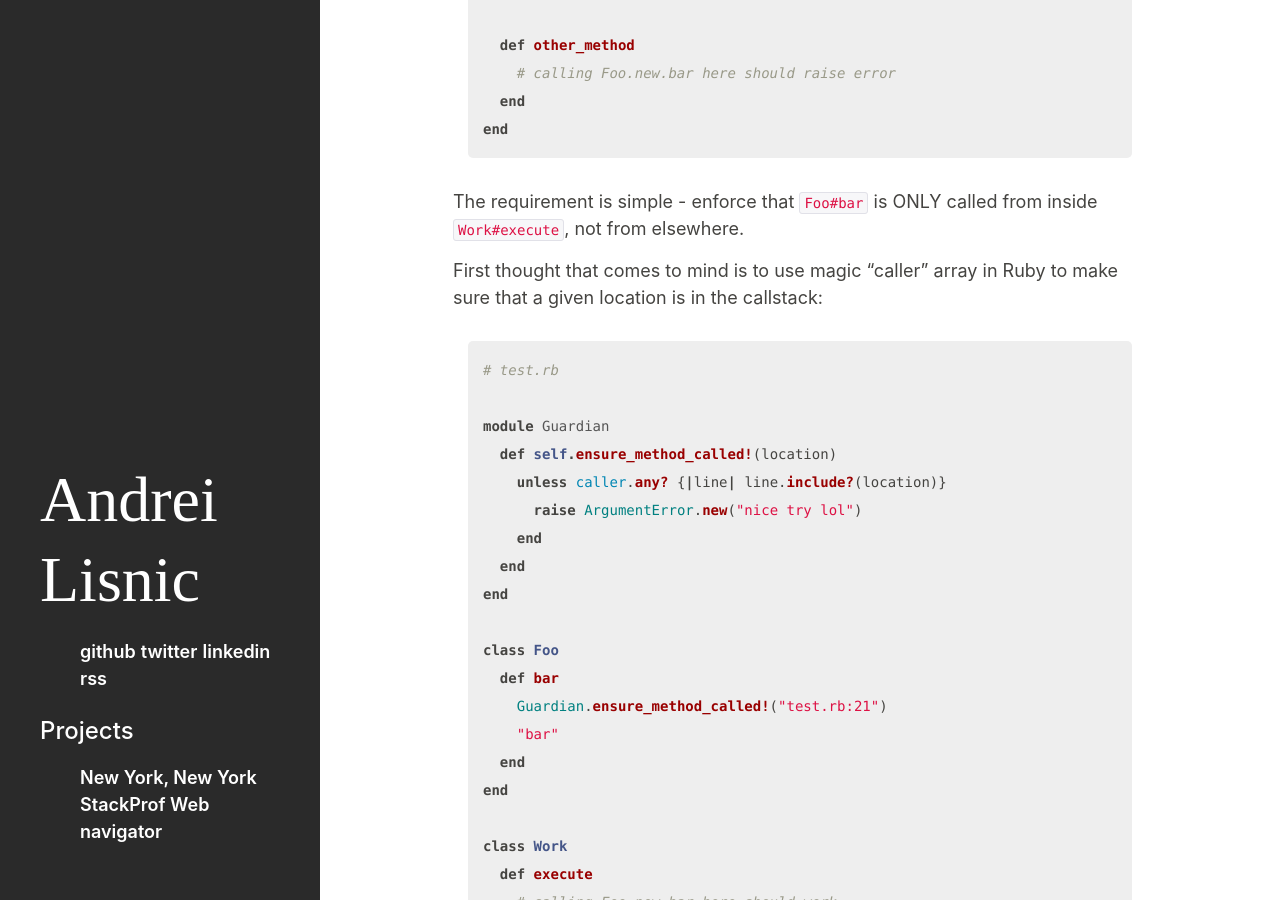
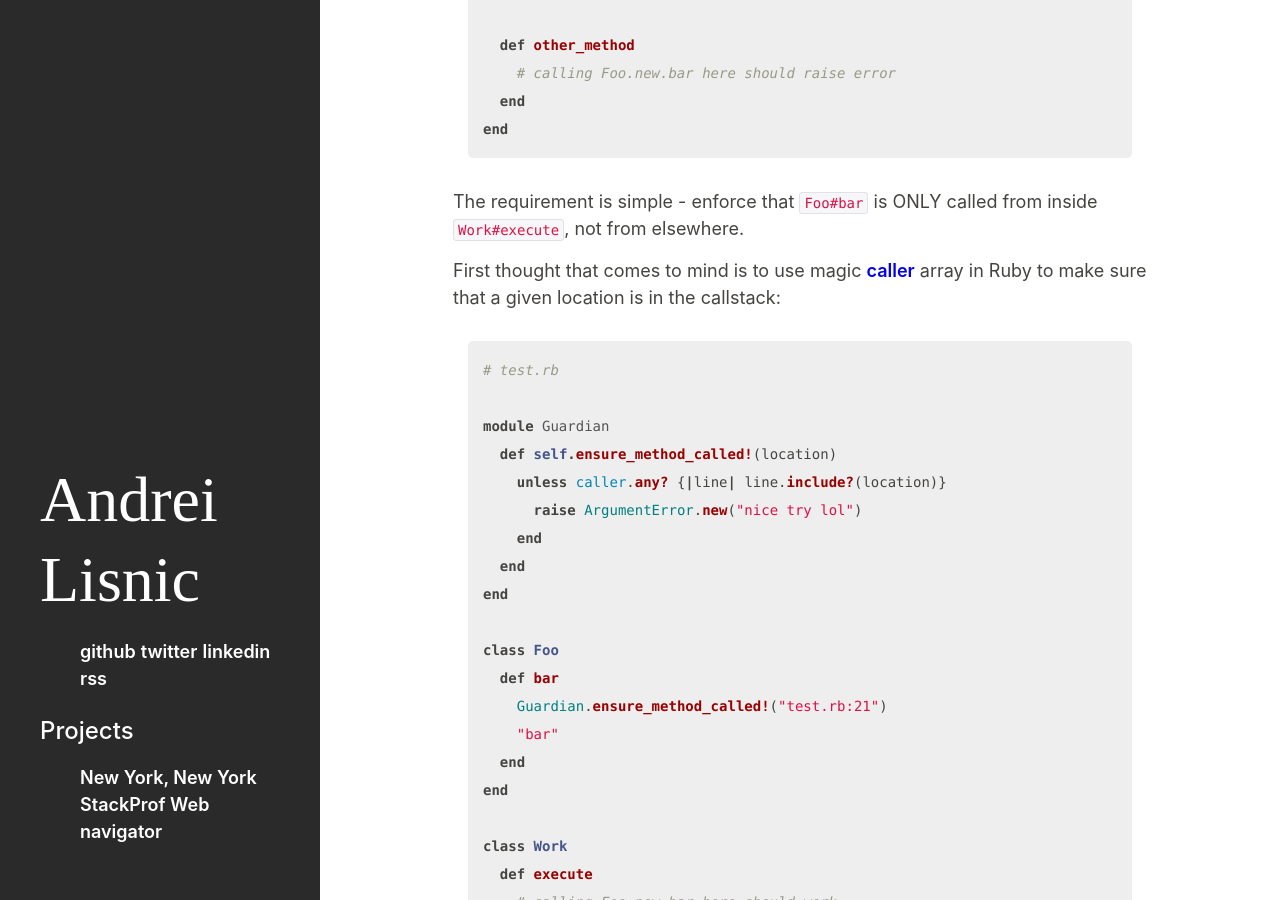
Before and after one commit to alisnic/alisnic.github.com, a Jekyll site: the page built from _posts/2017-06-28-validating-calltrace.markdown, in a window 1280 px wide and 900 px high, scrolled down 619 px. Built offline with Jekyll 4.4.1, drawn with Linux system fonts in a browser that asks for light colours; part of the change alters nothing that is shown.

````diff
--- a/_posts/2017-06-28-validating-calltrace.markdown
+++ b/_posts/2017-06-28-validating-calltrace.markdown
@@ -30,8 +30,9 @@ end
 The requirement is simple - enforce that `Foo#bar` is ONLY called from inside
 `Work#execute`, not from elsewhere.
 
-First thought that comes to mind is to use magic "caller" array in Ruby to
-make sure that a given location is in the callstack:
+First thought that comes to mind is to use magic
+[caller](https://ruby-doc.org/core-2.4.1/Kernel.html#method-i-caller)
+array in Ruby to make sure that a given location is in the callstack:
 
 ```ruby
 # test.rb
````
